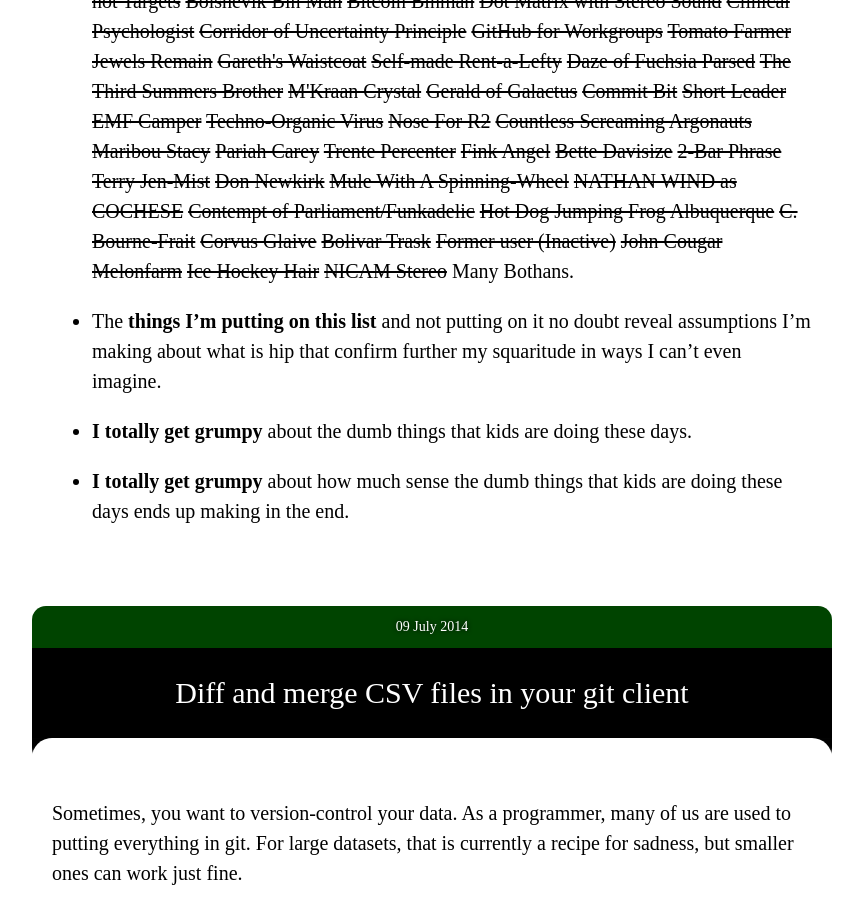
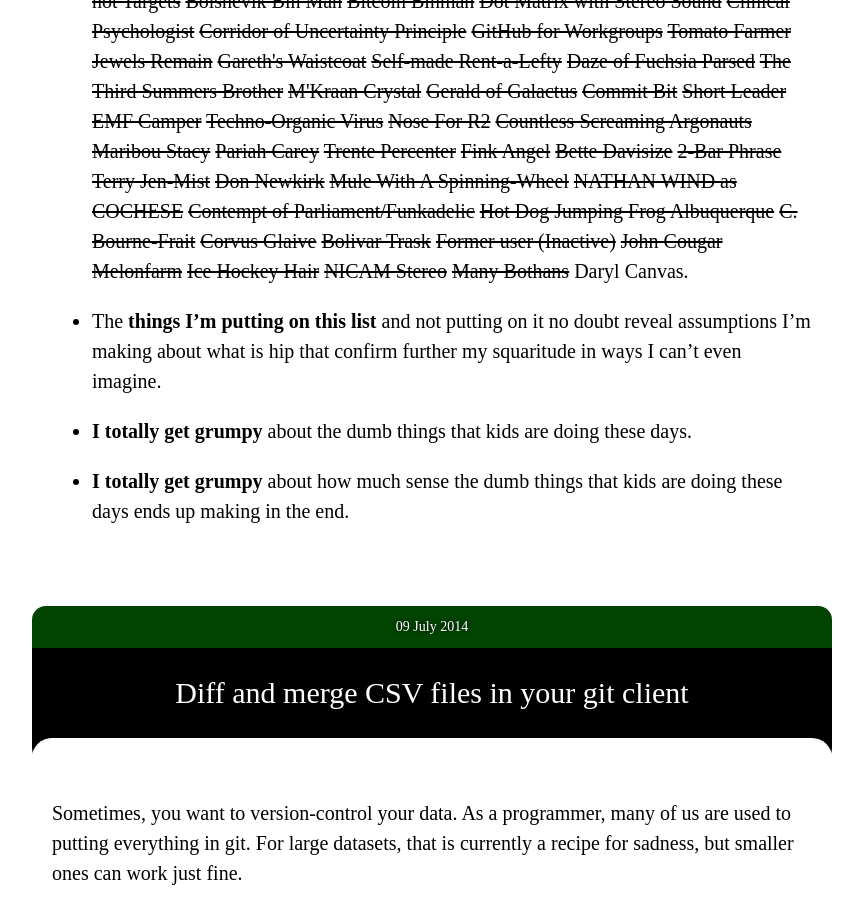
Before and after one commit to paulfitz/paulfitz.github.io, a Jekyll site: the page built from index.html, in a window 1280 px wide and 900 px high, scrolled down 20886 px. Shown: the whole window, without its empty margins (208-1071 px from the left). Built offline with Jekyll 4.4.1, drawn with Linux system fonts in a browser that asks for light colours; nearby versions of some CDN libraries.

Commit message:
more pike

```diff
--- a/_data/pikes.json
+++ b/_data/pikes.json
@@ -186,5 +186,6 @@
   "John Cougar Melonfarm",
   "Ice Hockey Hair",
   "NICAM Stereo",
-  "Many Bothans"
+  "Many Bothans",
+  "Daryl Canvas"
 ]
```
